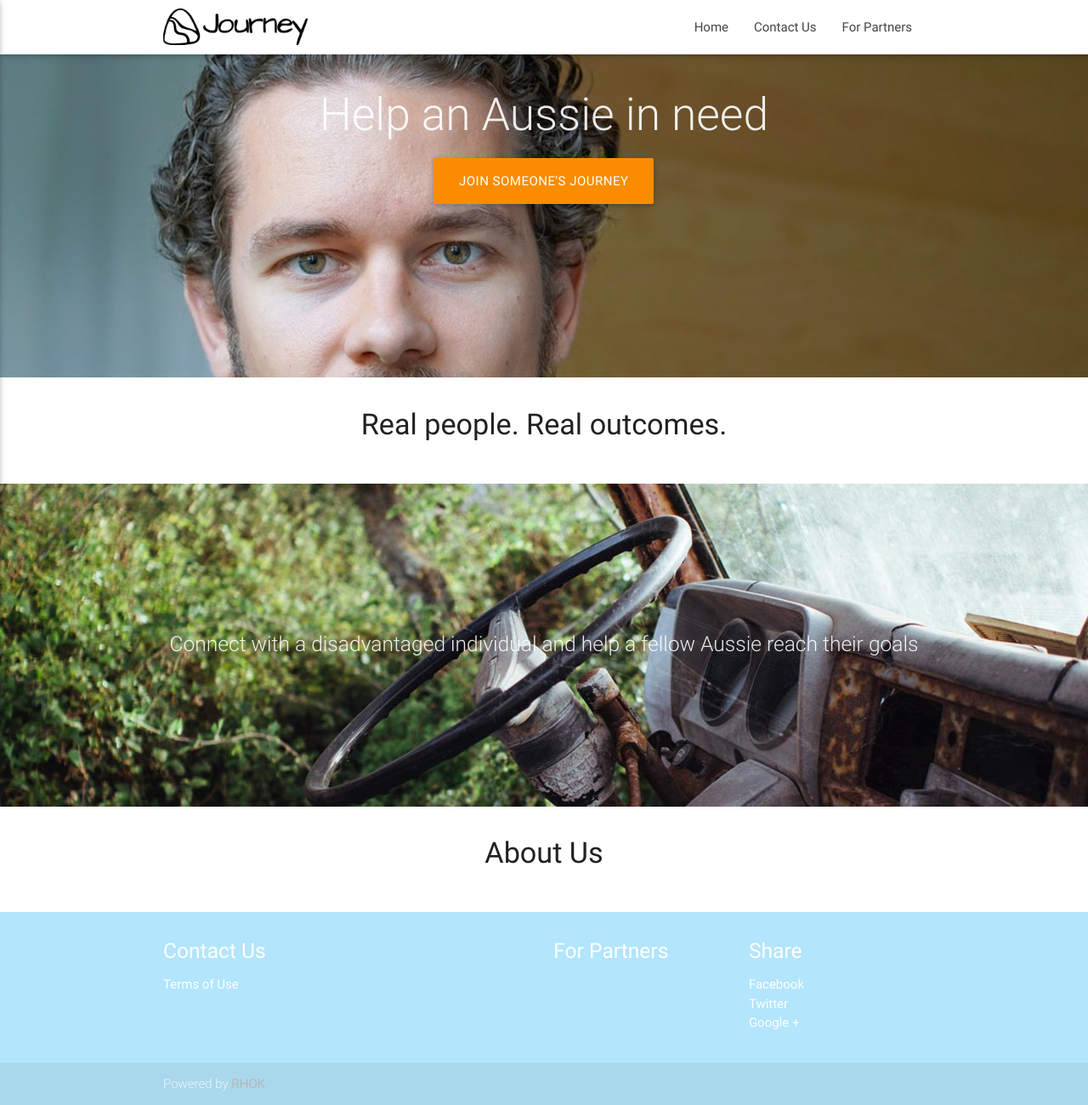
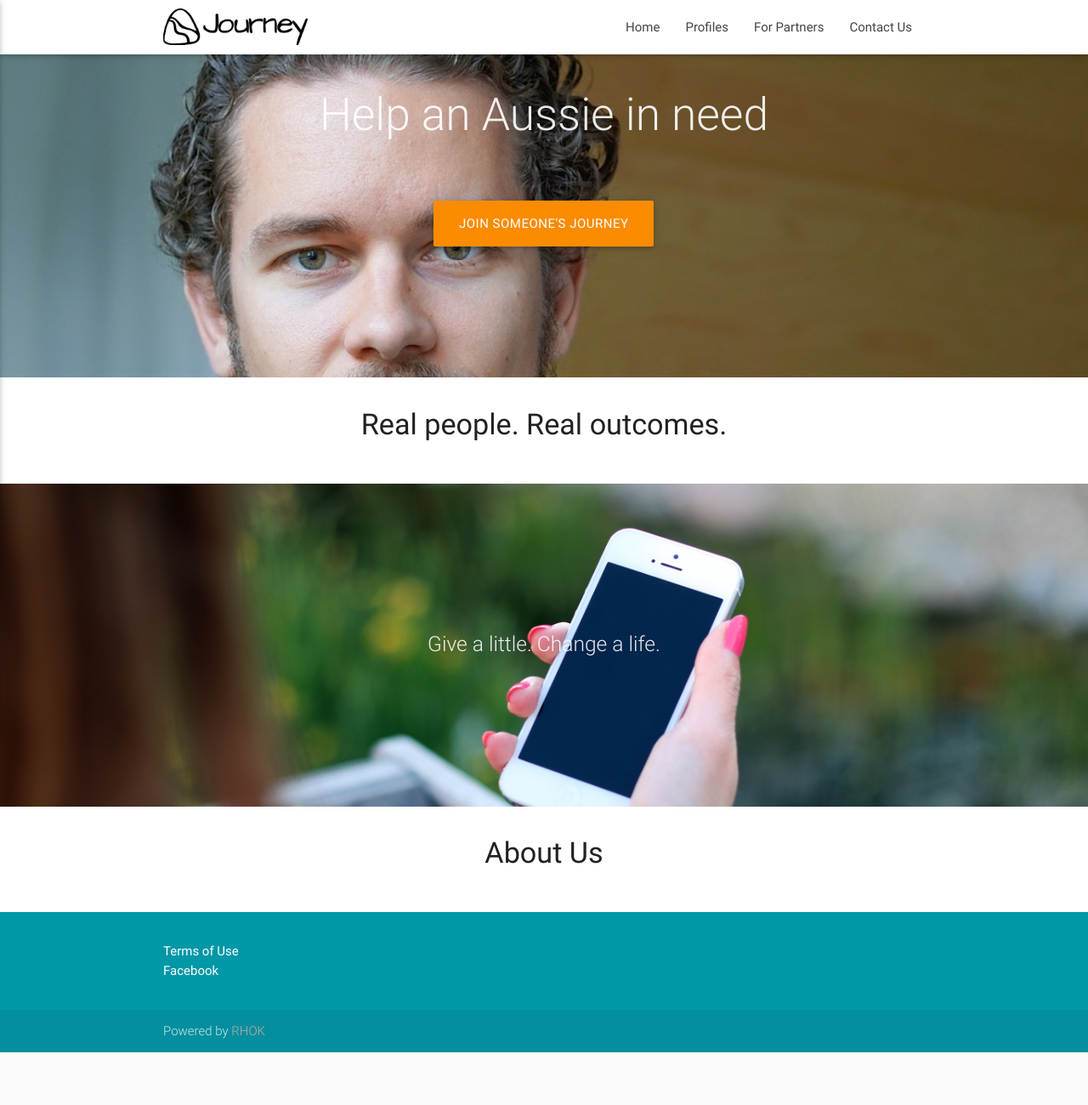
Before and after one commit to communitybuilders/journey-frontend, a PHP site: page /index.php in a window 1280 px wide. Shown: the whole page at 85% size. After the commit the page ends 1238 px from the top, so only its background shows below. Run offline with PHP 8.4, Linux system fonts and the light colour scheme; some libraries are stand-ins or nearby versions.

Commit message:
ux improvements

```diff
--- a/footer.php
+++ b/footer.php
@@ -1,22 +1,11 @@
-<footer class="page-footer light-blue lighten-4">
+<footer class="page-footer cyan darken-2">
   <div class="container">
     <div class="row">
       <div class="col l6 s12">
-        <h5 class="white-text">Contact Us</h5>
         <ul>
         <li><a class="white-text" href="/terms_of_use.php">Terms of Use</a></li>
+          <li><a class="white-text" href="https://www.facebook.com/journeycrowdfunding">Facebook</a></li>
           </ul>
-      </div>
-      <div class="col l3 s12">
-        <h5 class="white-text">For Partners</h5>
-      </div>
-      <div class="col l3 s12">
-        <h5 class="white-text">Share</h5>
-        <ul>
-          <li><a class="white-text" href="#!">Facebook</a></li>
-          <li><a class="white-text" href="#!">Twitter</a></li>
-          <li><a class="white-text" href="#!">Google +</a></li>
-        </ul>
       </div>
     </div>
   </div>
--- a/header.php
+++ b/header.php
@@ -33,14 +33,17 @@
 <nav class="white" role="navigation">
   <div class="nav-wrapper container">
     <a id="logo-container" href="/" class="brand-logo">
-      <img style="width:170px; padding-top:10px;"src="images/logo_black.png" alt="Logo">
+      <img style="width:170px; padding-top:10px;" src="images/logo_black.png" alt="Logo">
     </a>
 
+    <ul class="right hide-on-med-and-down">
+      <li><a href="/contact_us.php">Contact Us</a></li>
+    </ul>
     <ul class="right hide-on-med-and-down">
       <li><a href="/for_partners.php">For Partners</a></li>
     </ul>
     <ul class="right hide-on-med-and-down">
-      <li><a href="/contact_us.php">Contact Us</a></li>
+      <li><a href="/cards.php">Profiles</a></li>
     </ul>
     <ul class="right hide-on-med-and-down">
       <li><a href="/">Home</a></li>
@@ -48,8 +51,9 @@
 
     <ul id="nav-mobile" class="side-nav">
       <li><a href="/">Home</a></li>
+      <li><a href="/cards.php">Profiles</a></li>
+      <li><a href="/contact_us.php">Contact Us</a></li>
       <li><a href="/for_partners.php">For Partners</a></li>
-      <li><a href="/contact_us.php">Contact Us</a></li>
     </ul>
 
     <a href="#" data-activates="nav-mobile" class="button-collapse"><i class="material-icons cyan-text">menu</i></a>
--- a/index.php
+++ b/index.php
@@ -9,7 +9,7 @@
             <h2 class="header col s12 light">Help an Aussie in need</h2>
 
         </div>
-        <div class="row center">
+        <div class="row center" style="padding-top:50px">
           <a href="/cards.php" id="download-button" class="btn-large waves-effect waves-light  orange darken-1">Join Someone's Journey</a>
         </div>
         <br><br>
@@ -40,11 +40,11 @@
     <div class="section no-pad-bot">
       <div class="container">
         <div class="row center">
-          <h5 class="header col s12 light">Connect with a disadvantaged individual and help a fellow Aussie reach their goals</h5>
+          <h5 class="header col s12 light">Give a little. Change a life.</h5>
         </div>
       </div>
     </div>
-    <div class="parallax"><img src="images/background2.jpg" alt="Unsplashed background img 2"></div>
+    <div class="parallax"><img width='400px' height="auto" src="images/Strip2_phone_in_hand.jpg" alt="Unsplashed background img 2"></div>
   </div>
 
   <div class="container">
--- a/js/cards.js
+++ b/js/cards.js
@@ -38,7 +38,7 @@ function card_generator(){
                                 "<p style='font-size: 13px; text-align: right;'>" + tax + "</p>" +
                                 "</div>" +
                                 "<div class='card-action' style='text-align: center;'>" +
-                                "<a class='btn-large waves-effect waves-light  orange darken-1' href='/profile.php?id="+ item.nid[0].value + "'>Learn my story</a>" +
+                                "<a class='btn-large waves-effect waves-light  orange darken-1' href='/profile.php?id="+ item.nid[0].value + "'>Donate</a>" +
                                 "</div>" +
                                 "</div>" +
                                 "</div>";
```
Also changed, not shown: images/Strip2_phone_in_hand.jpg (added).
